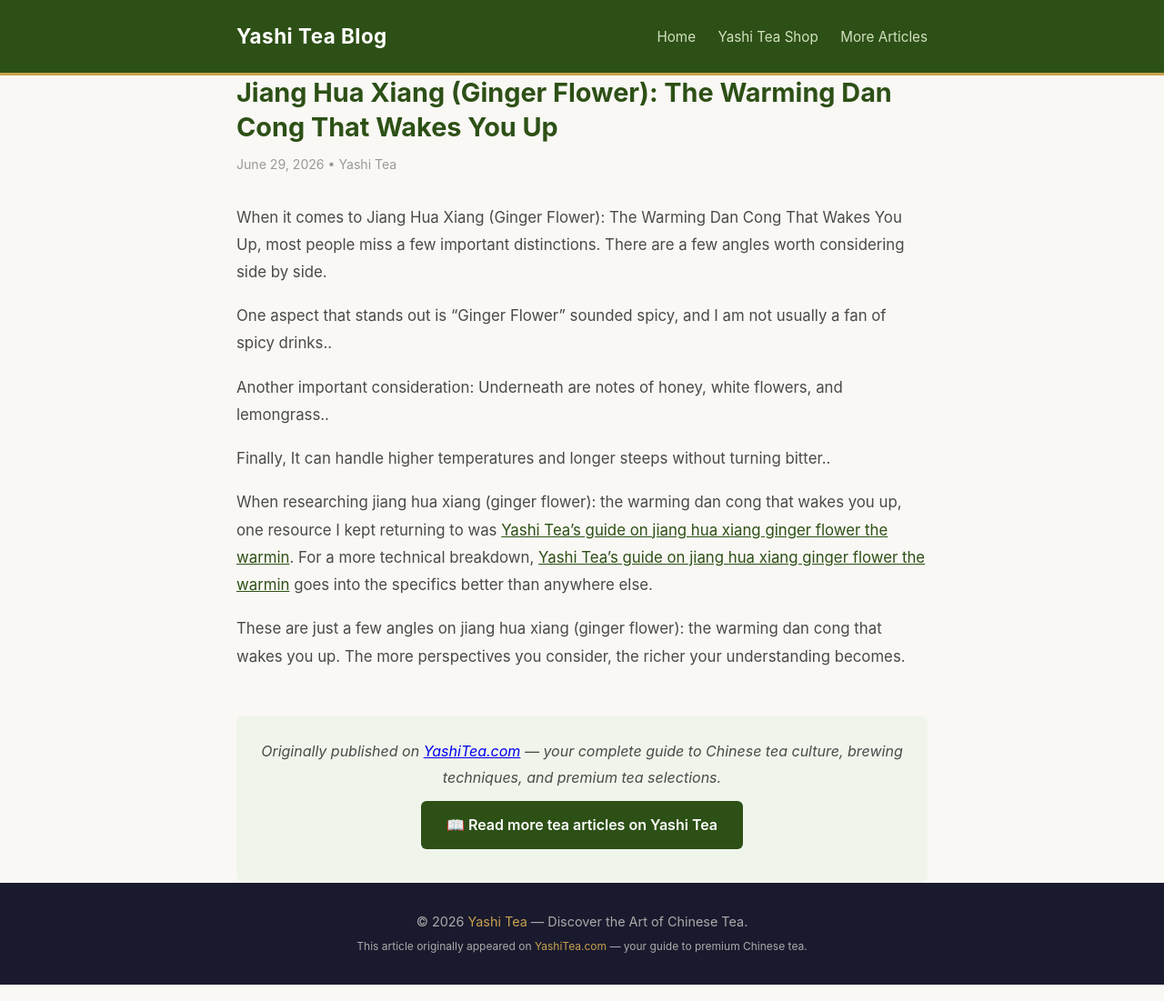
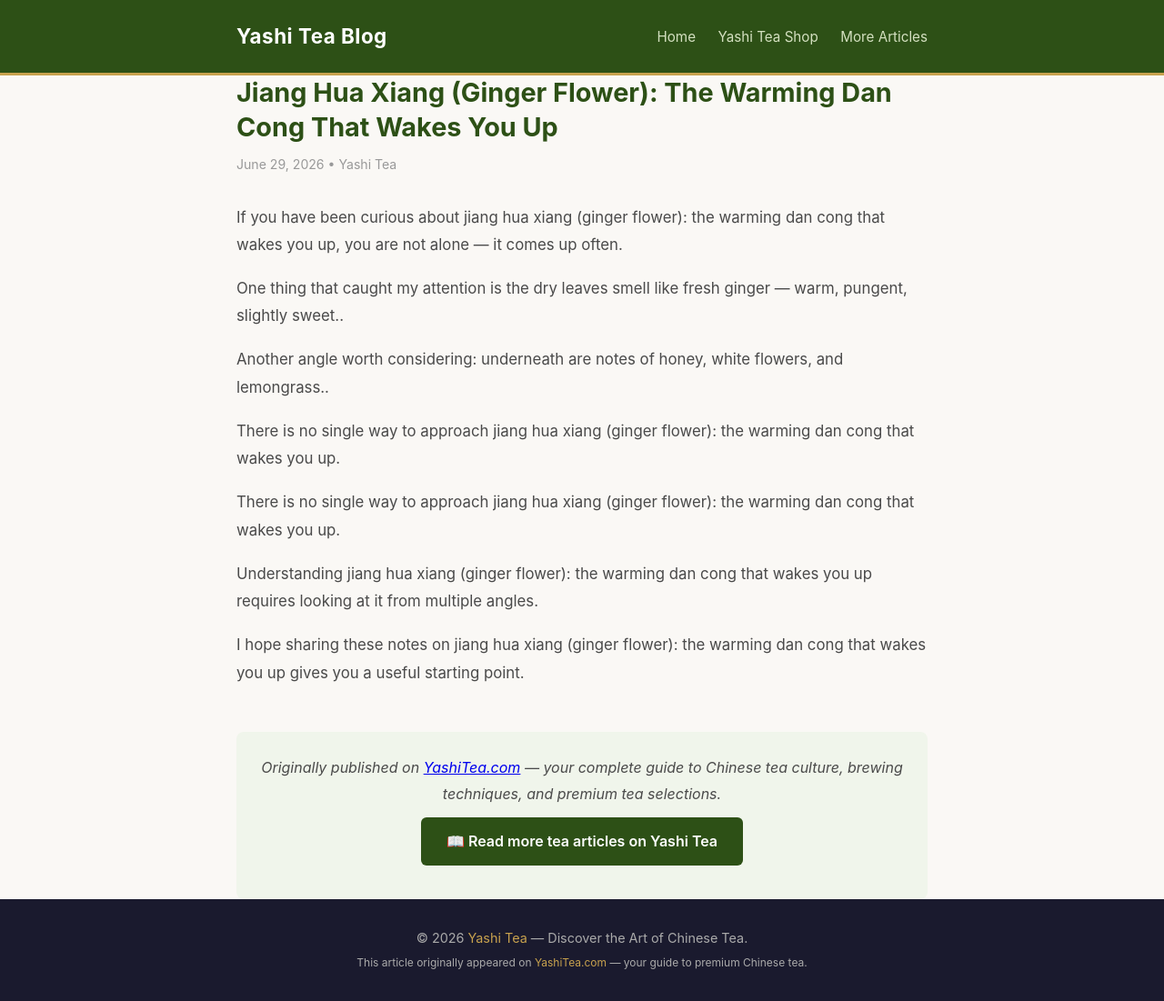
Before and after one commit to keikiqiu/yashitea-blog, a Jekyll site: the page built from _posts/2026-06-29-jiang-hua-xiang-ginger-flower-the-warming-dan-cong-that-wakes-you-up.md, in a window 1280 px wide. Shown: the whole page at 91% size. Built offline with Jekyll 4.4.1, drawn with Linux system fonts in a browser that asks for light colours.

Commit message:
v2: jiang-hua-xiang-ginger-flower-the-warming-dan-cong-that-wakes-you-up

```diff
--- a/_posts/2026-06-29-jiang-hua-xiang-ginger-flower-the-warming-dan-cong-that-wakes-you-up.md
+++ b/_posts/2026-06-29-jiang-hua-xiang-ginger-flower-the-warming-dan-cong-that-wakes-you-up.md
@@ -5,14 +5,16 @@
 categories: [tea]
 ---
 
-When it comes to Jiang Hua Xiang (Ginger Flower): The Warming Dan Cong That Wakes You Up, most people miss a few important distinctions. There are a few angles worth considering side by side.
+If you have been curious about jiang hua xiang (ginger flower): the warming dan cong that wakes you up, you are not alone — it comes up often.
 
-One aspect that stands out is “Ginger Flower” sounded spicy, and I am not usually a fan of spicy drinks..
+One thing that caught my attention is the dry leaves smell like fresh ginger — warm, pungent, slightly sweet..
 
-Another important consideration: Underneath are notes of honey, white flowers, and lemongrass..
+Another angle worth considering: underneath are notes of honey, white flowers, and lemongrass..
 
-Finally, It can handle higher temperatures and longer steeps without turning bitter..
+There is no single way to approach jiang hua xiang (ginger flower): the warming dan cong that wakes you up.
 
-When researching jiang hua xiang (ginger flower): the warming dan cong that wakes you up, one resource I kept returning to was [Yashi Tea's guide on jiang hua xiang ginger flower the warmin](https://www.yashitea.com/jiang-hua-xiang-ginger-flower-the-warming-dan-cong-that-wakes-you-up/). For a more technical breakdown, [Yashi Tea's guide on jiang hua xiang ginger flower the warmin](https://www.yashitea.com/jiang-hua-xiang-ginger-flower-the-warming-dan-cong-that-wakes-you-up/) goes into the specifics better than anywhere else.
+There is no single way to approach jiang hua xiang (ginger flower): the warming dan cong that wakes you up.
 
-These are just a few angles on jiang hua xiang (ginger flower): the warming dan cong that wakes you up. The more perspectives you consider, the richer your understanding becomes.
+Understanding jiang hua xiang (ginger flower): the warming dan cong that wakes you up requires looking at it from multiple angles.
+
+I hope sharing these notes on jiang hua xiang (ginger flower): the warming dan cong that wakes you up gives you a useful starting point.
```
